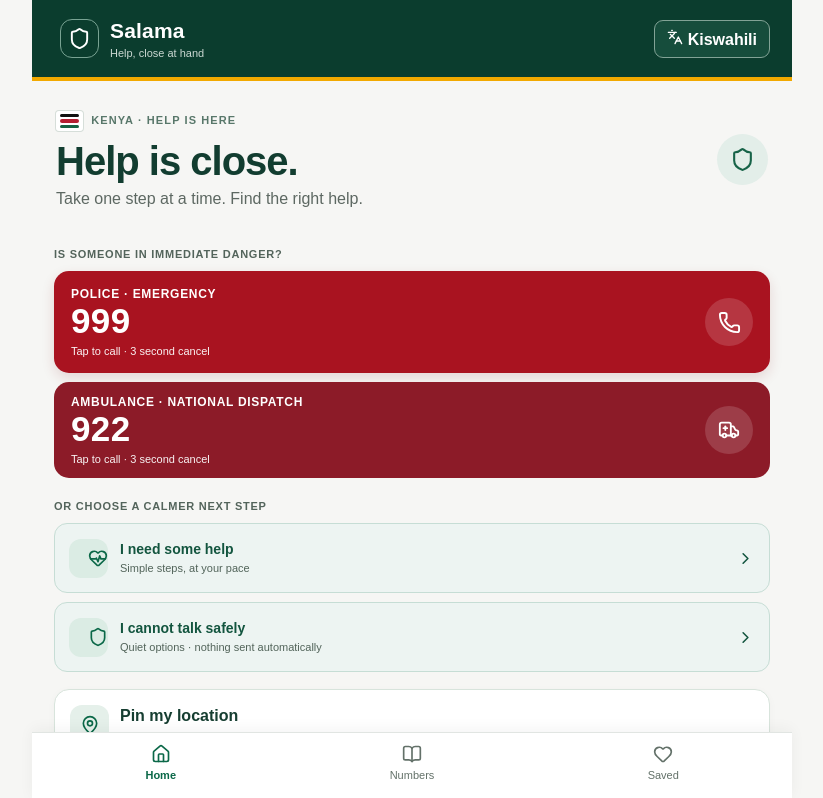
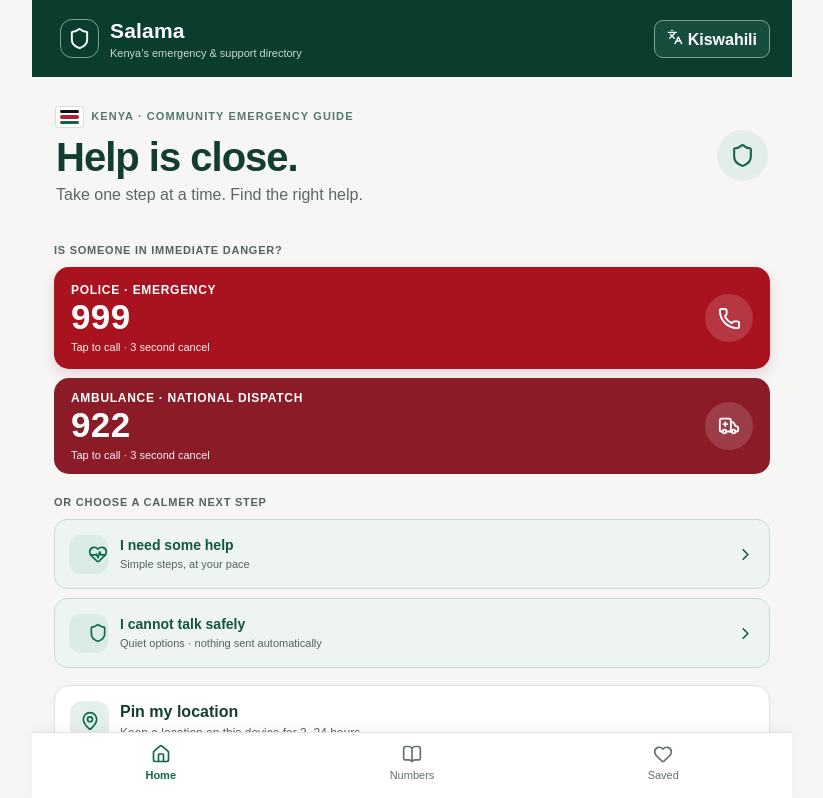
Before and after one commit to kelvinmummin-design/Salama-, a React (Vite) app: page / in a window 1280 px wide. Shown: the top 798 px of the page, without its empty margins (228-1051 px from the left). Built offline with nearby package versions, Linux system fonts and the light colour scheme.

Commit message:
Polish Salama with Kenyan community identity

```diff
--- a/src/App.jsx
+++ b/src/App.jsx
@@ -67,10 +67,10 @@ export default function App(){
   const PageHead=({title,sub})=><div className="page-title"><button className="back" onClick={()=>go('home')} aria-label="Back"><ArrowLeft size={19}/></button><div><h1>{title}</h1>{sub&&<p>{sub}</p>}</div></div>;
 
   return <div className="app-shell">
-    <header className="topbar"><button className="brand" onClick={()=>go('home')}><span className="brand-mark"><Shield size={23}/></span><span><strong>Salama</strong><small>{txt('Help, close at hand','Msaada, karibu nawe',lang)}</small></span></button><button className="language" onClick={()=>setLang(lang==='en'?'sw':'en')} aria-label="Change language"><Languages size={16}/>{lang==='en'?' Kiswahili':' English'}</button></header><div className="amber-line"/>
+    <header className="topbar"><button className="brand" onClick={()=>go('home')}><span className="brand-mark"><Shield size={23}/></span><span><strong>Salama</strong><small>{txt('Kenya’s emergency & support directory','Orodha ya dharura na msaada Kenya',lang)}</small></span></button><button className="language" onClick={()=>setLang(lang==='en'?'sw':'en')} aria-label="Change language"><Languages size={16}/>{lang==='en'?' Kiswahili':' English'}</button></header><div className="kenya-ribbon" role="img" aria-label="Kenyan flag colours" />
     <main>
       {screen==='home'&&<>
-        <section className="intro"><div><p className="eyebrow"><span className="kenya-mark" aria-hidden="true"><i/><i/><i/></span> KENYA · {txt('HELP IS HERE','MSAADA UPO HAPA',lang)}</p><h1>{txt('Help is close.','Msaada uko karibu.',lang)}</h1><p>{txt('Take one step at a time. Find the right help.','Chukua hatua moja kwa wakati. Pata msaada unaofaa.',lang)}</p></div><span className="intro-badge"><Shield size={25}/></span></section>
+        <section className="intro"><div><p className="eyebrow"><span className="kenya-mark" aria-hidden="true"><i/><i/><i/></span> KENYA · {txt('COMMUNITY EMERGENCY GUIDE','MWONGOZO WA DHARURA KWA JAMII',lang)}</p><h1>{txt('Help is close.','Msaada uko karibu.',lang)}</h1><p>{txt('Take one step at a time. Find the right help.','Chukua hatua moja kwa wakati. Pata msaada unaofaa.',lang)}</p></div><span className="intro-badge"><Shield size={25}/></span></section>
         {query?<div className="home-results">{searchRows.slice(0,6).map(n=><div key={n.id} className="search-result"><button onClick={()=>{setGroup(n.group);setScreen('group')}}><b>{name(n)}</b><small>{n.number} · {n.county}</small></button><a href={callHref(n)} aria-label={`Call ${name(n)}`}><Phone size={17}/></a></div>)}{!searchRows.length&&<p className="empty">{txt('No verified match found. Try another word or number.','Hakuna matokeo yaliyothibitishwa. Jaribu neno au namba nyingine.',lang)}</p>}<button className="inline-action" onClick={()=>go('numbers')}>{txt('Browse all numbers','Tazama namba zote',lang)} <ArrowRight size={15}/></button></div>:<>
           <section className="first-actions" aria-label={txt('Choose the help you need','Chagua msaada unaohitaji',lang)}>
             <p className="section-label">{txt('IS SOMEONE IN IMMEDIATE DANGER?','KUNA MTU YUKO HATARINI SASA?',lang)}</p>
```
